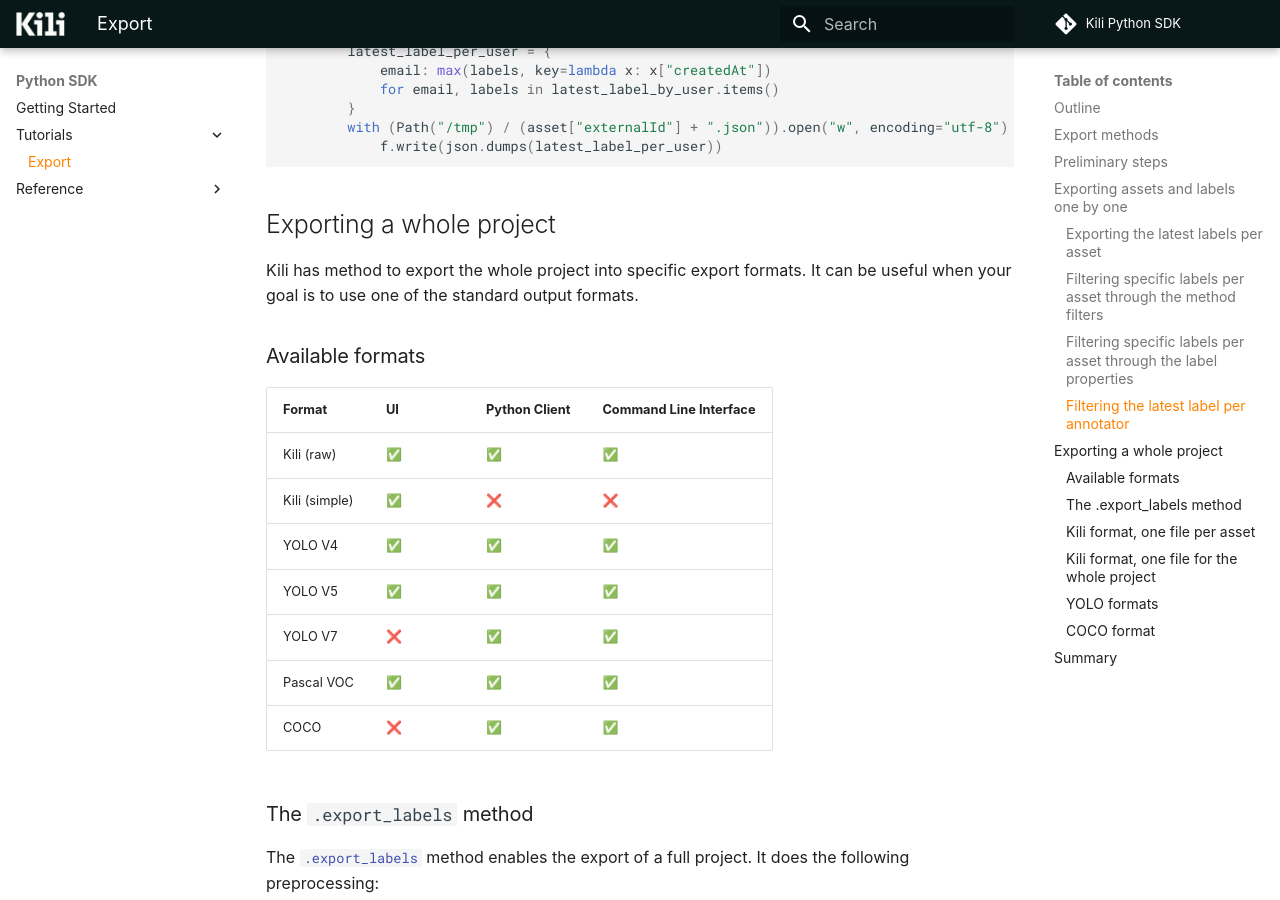
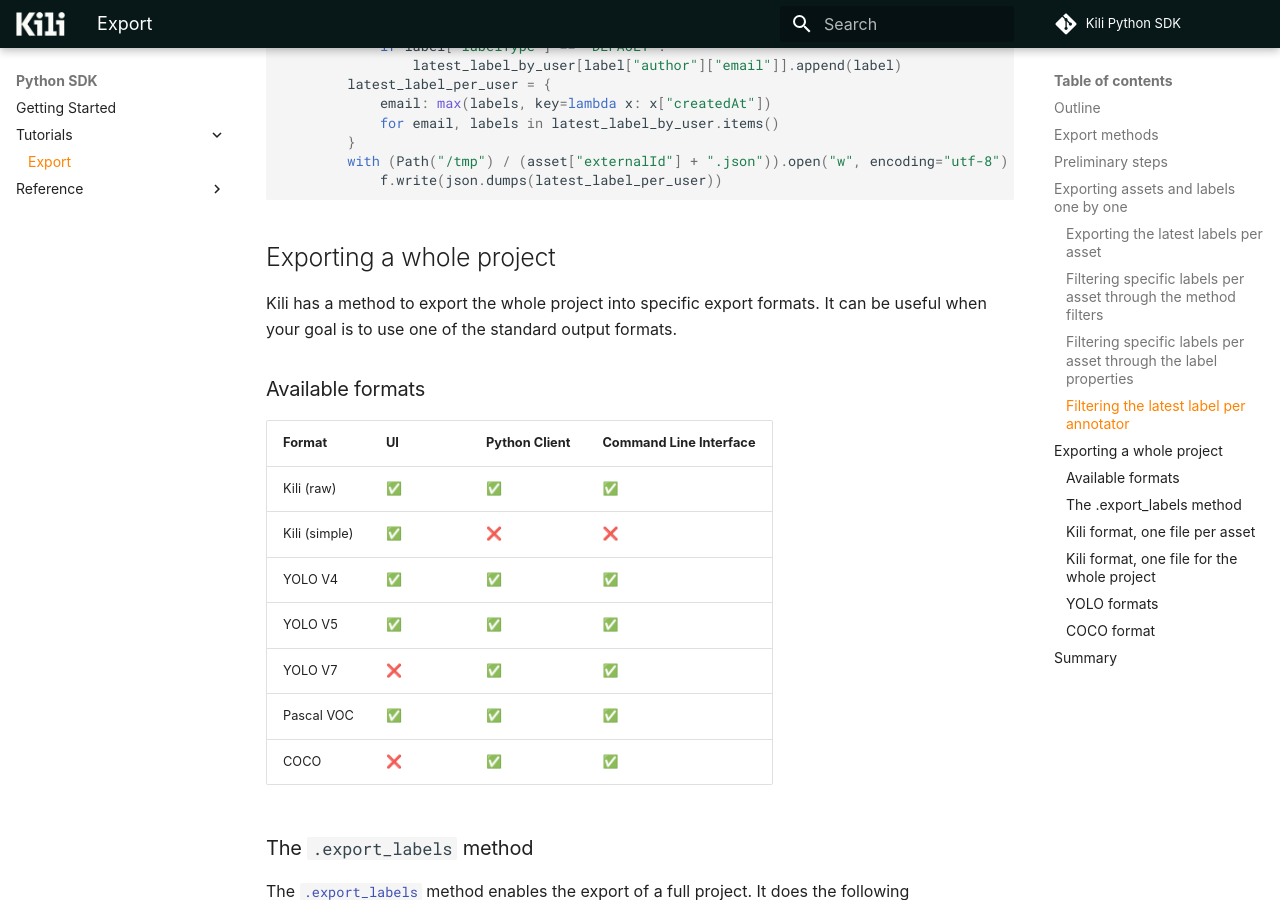
Before and after one commit to kili-technology/kili-python-sdk, an MkDocs documentation site: the page built from docs/sdk/tutorials/export_a_kili_project.md, in a window 1280 px wide and 900 px high, scrolled down 3713 px. Built offline with MkDocs 1.6.1 and Material for MkDocs 9.7.7, drawn with Linux system fonts in a browser that asks for light colours; some web fonts are replaced; comment, search, counter and statistics services are not loaded; the version menu is left out; some of the changed text lies outside the part shown.

Commit message:
docs: minor fixes

````diff
--- a/docs/sdk/tutorials/export_a_kili_project.md
+++ b/docs/sdk/tutorials/export_a_kili_project.md
@@ -139,7 +140,7 @@
 ```
 
 ## Exporting a whole project
-Kili has method to export the whole project into specific export formats. It can be useful when your goal is to use one of the standard output formats.
+Kili has a method to export the whole project into specific export formats. It can be useful when your goal is to use one of the standard output formats.
 
 ### Available formats
 
````
Also changed, not shown: other parts of docs/sdk/tutorials/export_a_kili_project.md (+4 -3 lines).
